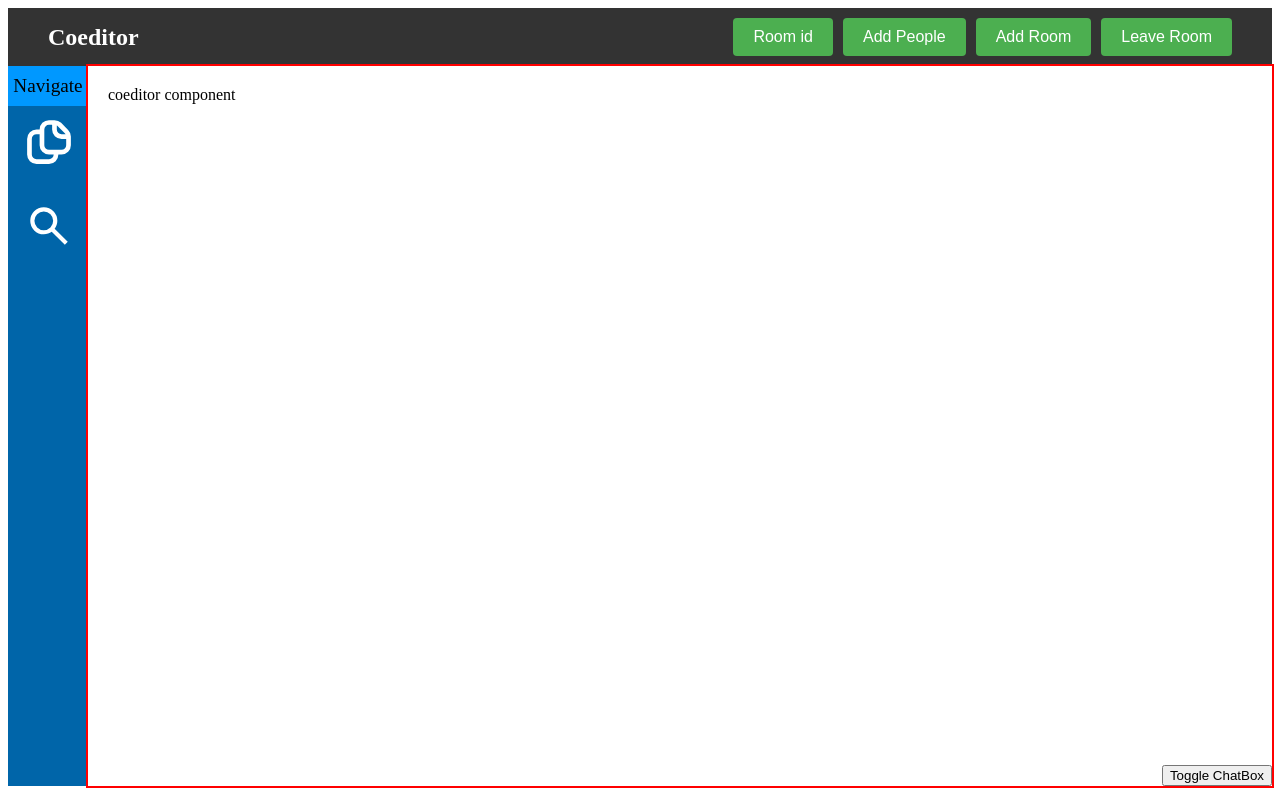
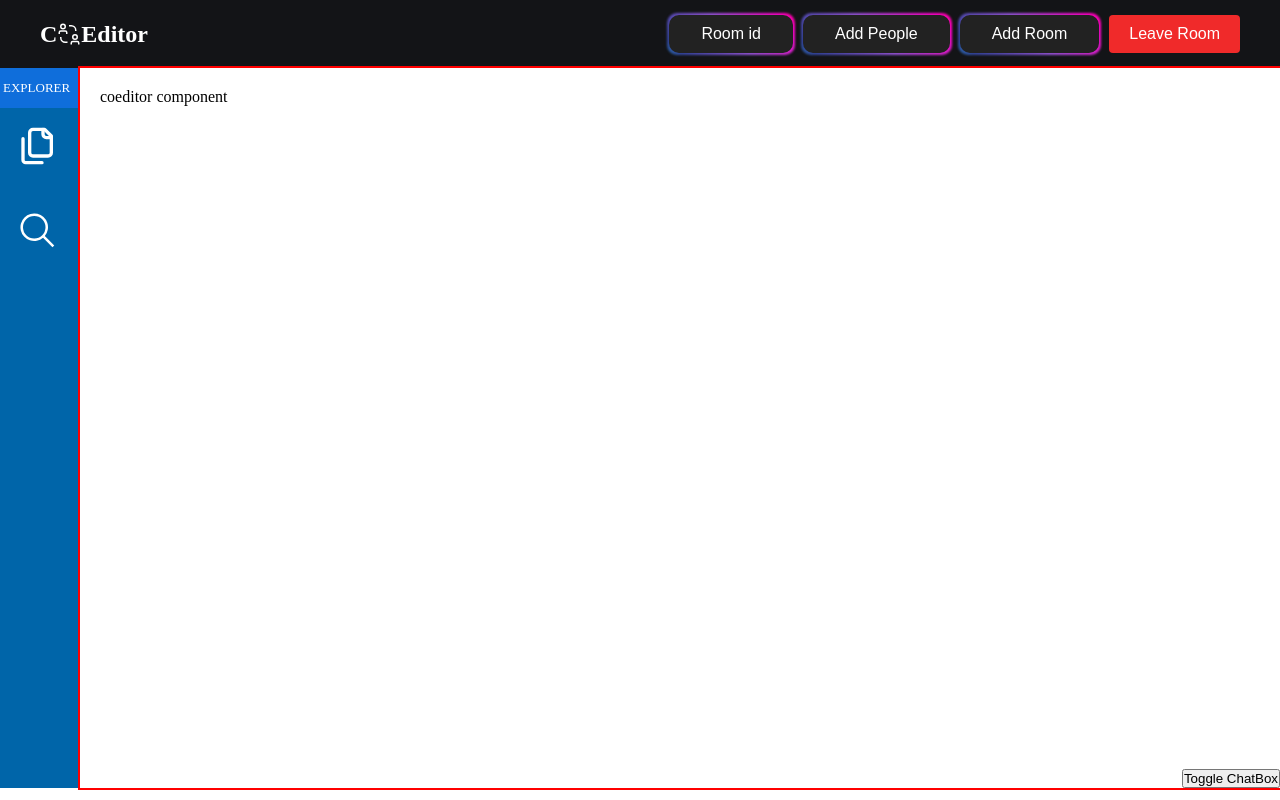
Before and after one commit to Sameer-Ahmed1/coeditor_bitnbuild, a React (Create React App) app: page / in a window 1280 px wide. Built offline with nearby package versions, Linux system fonts and the light colour scheme.

Commit message:
css added

```diff
--- a/src/App.css
+++ b/src/App.css
@@ -1,14 +1,19 @@
+*{
+  margin: 0;
+  padding: 0;
+  box-sizing: border-box;
+}
 .App {
   display: flex;
 }
 
 .iconBtn {
-  margin: 10px;
+  margin: 18px;
   border: none;
   outline: none;
   color: white;
   background: none;
-  font-size: 50px;
+  font-size: 40px;
   cursor: pointer;
   align-items: center;
   position: relative;
--- a/src/FieldComponents/FilesTab.css
+++ b/src/FieldComponents/FilesTab.css
@@ -1,7 +1,7 @@
 .FilesTab {
     background-color: #1e1e1e; /* Background color of the FilesTab */
     color: #d4d4d4; /* Text color */
-    padding: 20px; /* Padding for better appearance */
+     padding: 10px; /* Padding for better appearance */
     font-family: 'Segoe UI', Tahoma, Geneva, Verdana, sans-serif; /* Font family */
 }
 
@@ -12,28 +12,29 @@
 }
 
 .fileInput {
-    background-color: #333; /* Background color of the input box */
-    color: #d4d4d4; /* Text color */
+    background-color: #f1ecec; /* Background color of the input box */
+    color: #282222; /* Text color */
     border: 1px solid #444; /* Border around input box */
     padding: 8px; /* Padding for better appearance */
     border-radius: 4px; /* Rounded corners */
-    font-size: 14px; /* Font size */
+    font-size: 17px; /* Font size */
     flex: 1; /* Take remaining space */
     margin-right: 10px; /* Add margin between input and submit button */
 }
 
 .addButton {
-    background-color: #0b810b; /* Background color of the submit button */
+    background:none;
     color: white; /* Text color */
     border: none; /* Remove border */
-    padding: 8px 16px; /* Padding for better appearance */
+    padding: 4px; /* Padding for better appearance */
     border-radius: 4px; /* Rounded corners */
     cursor: pointer; /* Show pointer cursor on hover */
-    font-size: 14px; /* Font size */
+    font-size: 20px; /* Font size */
 }
 
 .addButton:hover {
-    background-color: #0a700a; /* Darker background color on hover */
+    border-radius:180px;
+    background-color: #444;
 }
 
 .fileList {
--- a/src/FieldComponents/FilesTab.js
+++ b/src/FieldComponents/FilesTab.js
@@ -57,7 +57,7 @@ function FilesTab() {
         <div className="FilesTab">
             {/* Button to add a new file */}
             <div className="inputContainer">
-                <button className="addButton" onClick={handleAddFile}>Add File</button>
+                <button className="addButton" onClick={handleAddFile}><svg xmlns="http://www.w3.org/2000/svg" width="1em" height="1em" viewBox="0 0 24 24"><path fill="currentColor" d="M3 1h12.414L21 6.586V12h-2V9h-6V3H5v18h7v2H3zm12 2.414V7h3.586zM20 14v4h4v2h-4v4h-2v-4h-4v-2h4v-4z"/></svg></button>
             </div>
             {/* Display the list of files */}
             <div className="fileList">
--- a/src/components/ChatBox.js
+++ b/src/components/ChatBox.js
@@ -1,3 +1,4 @@
+import "./chatBox.css"
 function ChatBox(){
     return (<div className="ChatBox">
         ChatBox component
--- a/src/components/Fields.css
+++ b/src/components/Fields.css
@@ -9,14 +9,12 @@
     display: flex;
 }
 
-
 .IconMenu{
     background-color: 	#0065a9;
     width:80px;
 }
 
-
 .FieldArea{
-    background-color: 1e1e1e;
+    /* background-color: 1e1e1e; */
     min-width: 250px;
 }
--- a/src/components/Icon.js
+++ b/src/components/Icon.js
@@ -10,7 +10,7 @@ function Icon({ currField, name, setCurrField, toggleStatus, status }) {
                 }
                 setCurrField(name);
             }}>
-               {name === "SearchBar"?<svg xmlns="http://www.w3.org/2000/svg" width="1em" height="1em" viewBox="0 0 24 24"><path fill="currentColor" d="m19.6 21l-6.3-6.3q-.75.6-1.725.95T9.5 16q-2.725 0-4.612-1.888T3 9.5q0-2.725 1.888-4.612T9.5 3q2.725 0 4.613 1.888T16 9.5q0 1.1-.35 2.075T14.7 13.3l6.3 6.3zM9.5 14q1.875 0 3.188-1.312T14 9.5q0-1.875-1.312-3.187T9.5 5Q7.625 5 6.313 6.313T5 9.5q0 1.875 1.313 3.188T9.5 14"/></svg>:<svg xmlns="http://www.w3.org/2000/svg" width="1em" height="1em" viewBox="0 0 16 16"><path fill="currentColor" fill-rule="evenodd" d="M8 10.5h4A1.5 1.5 0 0 0 13.5 9V7H12a3 3 0 0 1-3-3V2.5H8A1.5 1.5 0 0 0 6.5 4v5A1.5 1.5 0 0 0 8 10.5m5.06-5.318c.096.096.178.203.243.318H12A1.5 1.5 0 0 1 10.5 4V2.697c.115.065.223.147.318.242zM15 6.242a3 3 0 0 0-.879-2.12L11.88 1.878A3 3 0 0 0 9.757 1H8a3 3 0 0 0-3 3H4a3 3 0 0 0-3 3v5a3 3 0 0 0 3 3h4a3 3 0 0 0 3-3h1a3 3 0 0 0 3-3V6.243ZM9.5 12H8a3 3 0 0 1-3-3V5.5H4A1.5 1.5 0 0 0 2.5 7v5A1.5 1.5 0 0 0 4 13.5h4A1.5 1.5 0 0 0 9.5 12" clip-rule="evenodd"/></svg>}
+               {name === "SearchBar"?<svg xmlns="http://www.w3.org/2000/svg" width="1em" height="1em" viewBox="0 0 32 32"><path fill="currentColor" d="m29 27.586l-7.552-7.552a11.018 11.018 0 1 0-1.414 1.414L27.586 29ZM4 13a9 9 0 1 1 9 9a9.01 9.01 0 0 1-9-9"/></svg>:<svg xmlns="http://www.w3.org/2000/svg" width="1em" height="1em" viewBox="0 0 24 24"><g fill="none" stroke="currentColor" stroke-linecap="round" stroke-linejoin="round" stroke-width="2"><path d="M20 7h-3a2 2 0 0 1-2-2V2"/><path d="M9 18a2 2 0 0 1-2-2V4a2 2 0 0 1 2-2h7l4 4v10a2 2 0 0 1-2 2Z"/><path d="M3 7.6v12.8A1.6 1.6 0 0 0 4.6 22h9.8"/></g></svg>}
             </button>
         </div>
     );
--- a/src/components/Intro.js
+++ b/src/components/Intro.js
@@ -1,7 +1,7 @@
 function Intro(){
     return (
         <div className="Intro SBItem">
-            Navigate
+            EXPLORER
         </div>
     )
 }
--- a/src/components/RoomNavBar.css
+++ b/src/components/RoomNavBar.css
@@ -1,7 +1,7 @@
 .RoomNavBar {
-    background-color: #333; /* Background color of the navbar */
+    background-color: #131417; /* Background color of the navbar */
     color: white; /* Text color */
-    padding: 10px 20px; /* Padding for better appearance */
+    padding: 15px 20px; /* Padding for better appearance */
     display: flex;
     justify-content: space-between; /* Space title and buttons */
     align-items: center; /* Center items vertically */
@@ -26,10 +26,6 @@
     font-size: 16px; /* Font size */
     transition: background-color 0.3s ease; /* Smooth transition for background color */
     animation: none;
-}
-
-.button:hover {
-    background-color: #45a049; /* Darker background color on hover */
 }
 
 .button:active {
@@ -72,3 +68,89 @@
     justify-content: flex-end;
     padding-right: 20px;
 }
+
+
+/* CSS */
+.button {
+  padding: 0.6em 2em;
+  border: none;
+  outline: none;
+  color: rgb(255, 255, 255);
+  background: #111;
+  cursor: pointer;
+  position: relative;
+  z-index: 0;
+  border-radius: 10px;
+  user-select: none;
+  -webkit-user-select: none;
+  touch-action: manipulation;
+}
+
+.button:before {
+  content: "";
+  background: linear-gradient(
+    45deg,
+    #db3232,
+    #c8691b,
+    #c6c43c,
+    #5bca2f,
+    #00ffd5,
+    #32449b,
+    #9253d4,
+    #ff00c8,
+    #ff0000
+  );
+  position: absolute;
+  top: -2px;
+  left: -2px;
+  background-size: 400%;
+  z-index: -1;
+  filter: blur(5px);
+  -webkit-filter: blur(1px);
+  width: calc(100% + 4px);
+  height: calc(100% + 4px);
+  animation: glowing 20s linear infinite;
+  transition: opacity 0.3s ease-in-out;
+  border-radius: 10px;
+}
+
+@keyframes glowing {
+  0% {
+    background-position: 0 0;
+  }
+  50% {
+    background-position: 400% 0;
+  }
+  100% {
+    background-position: 0 0;
+  }
+}
+
+.button:after {
+  z-index: -1;
+  content: "";
+  position: absolute;
+  width: 100%;
+  height: 100%;
+  background: #222;
+  left: 0;
+  top: 0;
+  border-radius: 10px;
+}
+.leaveBtn{
+    color: white; /* Text color */
+    border: none; /* Remove border */
+    padding: 10px 20px; /* Padding for better appearance */
+    border-radius: 4px; /* Rounded corners */
+    cursor: pointer; /* Show pointer cursor on hover */
+    font-size: 16px; /* Font size */
+    transition: background-color 0.3s ease; /* Smooth transition for background color */
+    animation: none;
+    background-color: #f02a2a;
+    transition: transform 0.7s;
+}
+.leaveBtn:hover {
+      transform: translateY(-2px);
+      background-color:red;
+      box-shadow: 2px 2px rgb(235, 192, 192);
+}
--- a/src/components/RoomNavBar.js
+++ b/src/components/RoomNavBar.js
@@ -8,12 +8,12 @@ function RoomNavBar() {
 
     return (
         <div className="RoomNavBar">
-            <div className="title">Coeditor</div>
+            <div className="title">C<svg xmlns="http://www.w3.org/2000/svg" width="1em" height="1em" viewBox="0 0 32 32"><path fill="currentColor" d="M6 21v-1H4v1a7 7 0 0 0 7 7h3v-2h-3a5 5 0 0 1-5-5m18-10v1h2v-1a7 7 0 0 0-7-7h-3v2h3a5 5 0 0 1 5 5m-13 0H5a3 3 0 0 0-3 3v2h2v-2a1 1 0 0 1 1-1h6a1 1 0 0 1 1 1v2h2v-2a3 3 0 0 0-3-3m-3-1a4 4 0 1 0-4-4a4 4 0 0 0 4 4m0-6a2 2 0 1 1-2 2a2 2 0 0 1 2-2m19 21h-6a3 3 0 0 0-3 3v2h2v-2a1 1 0 0 1 1-1h6a1 1 0 0 1 1 1v2h2v-2a3 3 0 0 0-3-3m-7-5a4 4 0 1 0 4-4a4 4 0 0 0-4 4m6 0a2 2 0 1 1-2-2a2 2 0 0 1 2 2"/></svg>Editor</div>
             <div className="buttons">
                 <button className="button" onClick={() => handleButtonClick('Room id')}>Room id</button>
                 <button className="button" onClick={() => handleButtonClick('Add People')}>Add People</button>
                 <button className="button" onClick={() => handleButtonClick('Add Room')}>Add Room</button>
-                <button className="button" onClick={() => handleButtonClick('Leave Room')}>Leave Room</button>
+                <button className="leaveBtn" onClick={() => handleButtonClick('Leave Room')}>Leave Room</button>
             </div>
         </div>
     );
--- a/src/components/SideBar.css
+++ b/src/components/SideBar.css
@@ -14,10 +14,15 @@
 } */
 
 .Intro{
-    background-color: #0098ff;
+    background-color: hsl(212, 87%, 46%);
+    color: white;
     min-height: 40px;
     min-width: 80px;
-    font-size: larger;
-    text-align: center;
+    font-size: 13px;
+    text-align: left;
     line-height: 40px;
+    padding-left: 3px;
 }
+.Intro:hover{
+    color: #131417;
+}
```
Also changed, not shown: src/components/chatBox.css (added).
